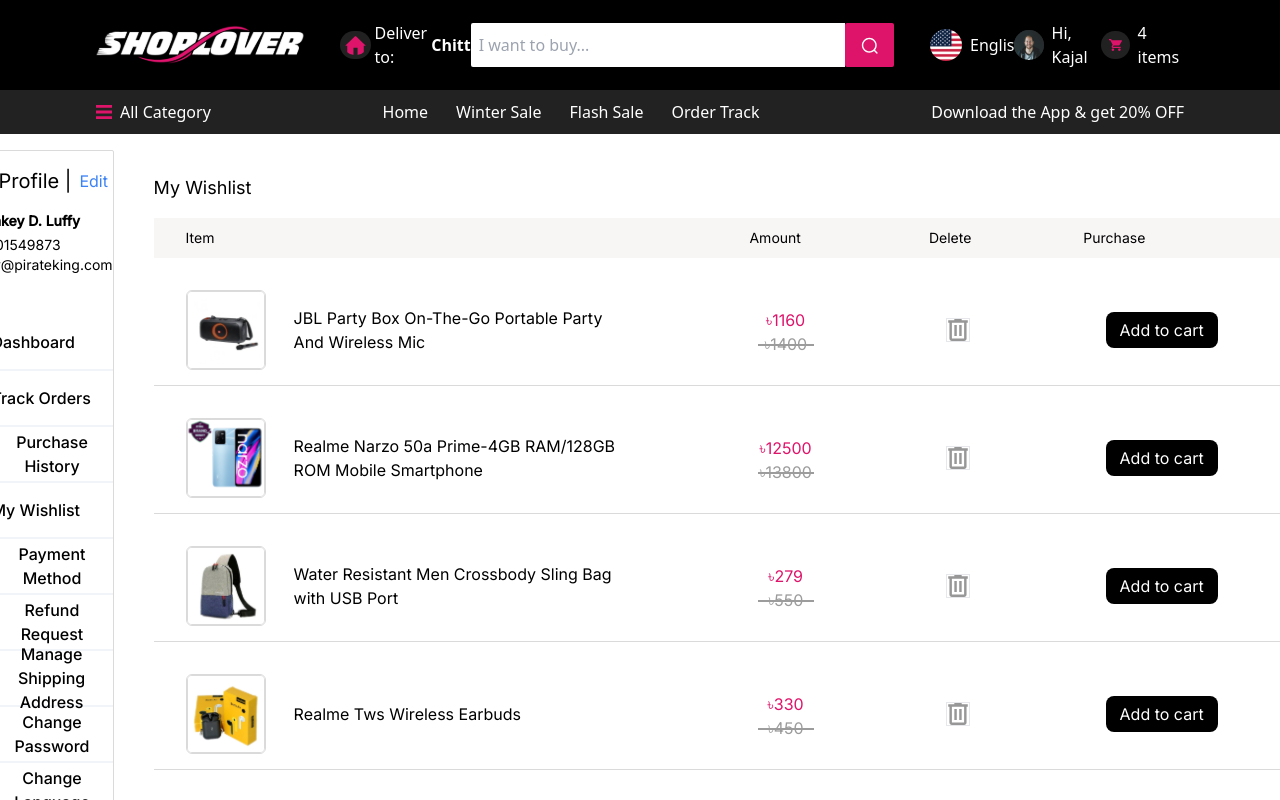
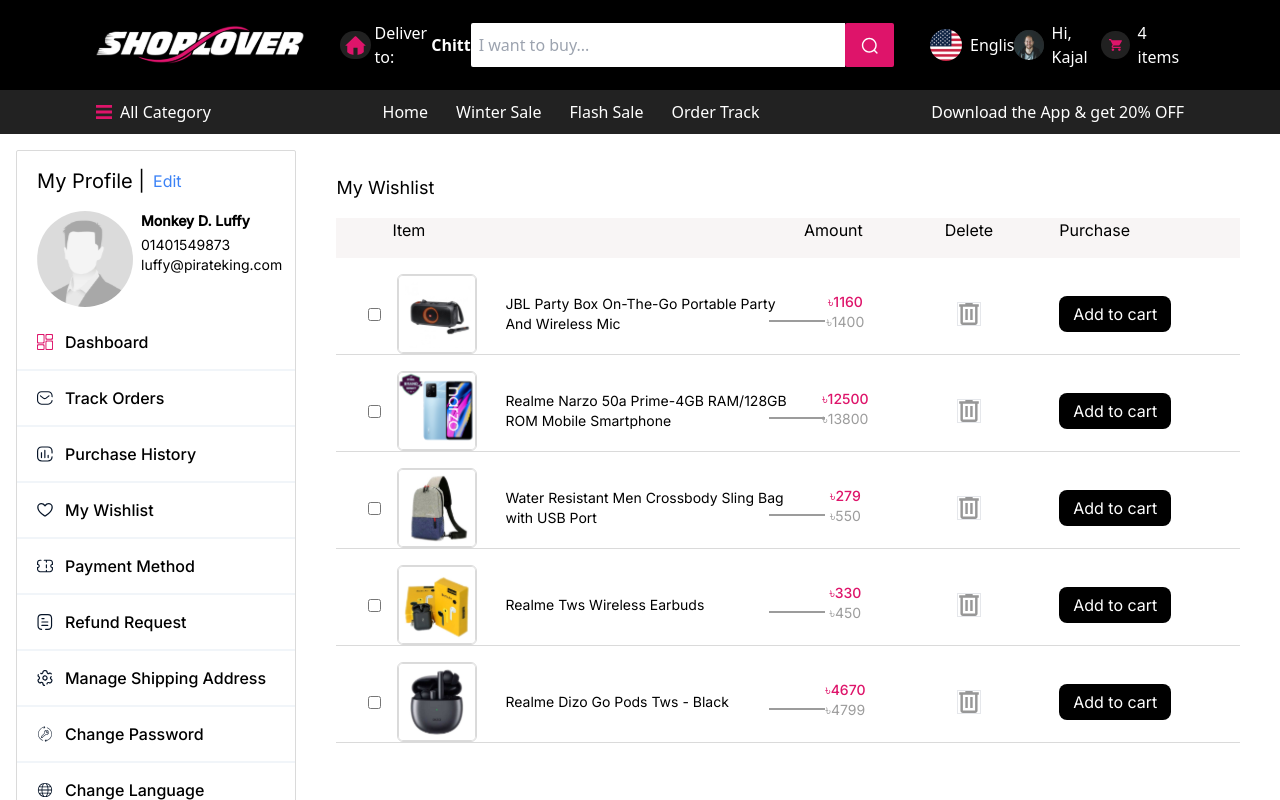
Before and after one commit to mrzahidxy/shoplover-ecommerce, a Next.js app: page /users/wishlist in a window 1280 px wide. Shown: the top 800 px of the page. Built offline with nearby package versions, Linux system fonts and the light colour scheme.

Commit message:
wishlist responsive 	modified:   pages/users/wishlist.js 	new file:   public/Nahin/wishlist/cart.svg

```diff
--- a/pages/users/wishlist.js
+++ b/pages/users/wishlist.js
@@ -2,6 +2,8 @@
 import {useState} from 'react'
 
 import bin from "../../public/Nahin/wishlist/bin.svg"
+import cart from "../../public/Nahin/wishlist/cart.svg"
+
 import speaker from "../../public/Nahin/wishlist/product/speaker.svg"
 import phone from "../../public/Nahin/wishlist/product/phone.svg"
 import bag from "../../public/Nahin/wishlist/product/bag.svg"
@@ -22,33 +24,69 @@
     return (
         <div className='m-6'>
             <h1 className='mb-4 text-lg'>My Wishlist</h1>
-            <div className='h-10 flex flex-row bg-listBar items-center font-normal text-sm'>
-                <h1 className='ml-8'>Item</h1>
-                <h1 className='ml-[535px]'>Amount</h1>
-                <h1 className='ml-32'>Delete</h1>
-                <h1 className='ml-28 mr-24'>Purchase</h1>
+            {/* <div className='h-10  flex-row bg-listBar items-center font-normal text-sm hidden sm:flex'> */}
 
+            <div className=''>
+                <div className='h-10 hidden md:grid grid-cols-10 bg-listBar'>
+                    {/* <h1 className='ml-8 mr-[535px]'>Item</h1>
+                    <h1 className=''>Amount</h1>
+                    <h1 className='ml-32 hidden lg:flex'>Delete</h1>
+                    <h1 className='ml-28 mr-24'>Purchase</h1> */}
+
+                    <h1 className=' col-span-5  ml-14'>Item</h1>
+                    <h1 className=' text-center'>Amount</h1>
+                    <h1 className=' text-center hidden lg:flex justify-center col-span-2'>Delete</h1>
+                    <h1 className=' col-span-2 sm:max-lg:ml-20'>Purchase</h1>
+
+                </div>
             </div>
+
+
 
             <div className='flex flex-col'>
                 {
                     Wishes.map((products)=>(
-                        <div className='mt-4 flex flex-row h-28 items-center border-b-1 border-borderColor'>
-                            <div className='ml-8 w-[440px] flex flex-row items-center'>
+                        // <div className='mt-4 flex flex-row h-28 items-center border-b-1 border-borderColor'>
+
+                        //     <div className='ml-8 w-[440px] flex flex-row items-center'>
+                        //         <input type='checkbox' className='mr-4' />
+                        //         <Image src={products.image} className="w-20 h-20 rounded-md border-1 border-borderColor"/>
+                        //         <h1 className='ml-7'>{products.title}</h1>
+                        //     </div>
+                        //     <div className='ml-32 w-16 h-11 flex flex-col items-center text-lg'>
+                        //         <h1 className='text-[#DE146A] font-medium'>৳{products.discounted}</h1>
+                        //         <h1 className='text-mygrey'>৳{products.original}</h1>
+                        //         <div className='-translate-y-3'><div className='w-14 h-0.5 bg-mygrey'></div></div>
+                        //     </div>
+                        //     <button className='ml-32 w-16 hidden lg:flex'>
+                        //         <Image src={bin} className="w-6 h-6 border-1"/>
+                        //     </button>
+                        //     <button className='ml-20 mr-24 bg-black text-white w-28 h-9 rounded-lg'>
+                        //         <h1 className='hidden sm:flex justify-center'>Add to cart</h1>
+                        //         <Image src={cart} className="w-8 h-8 sm:hidden" />
+                        //     </button>
+
+                        // </div>
+
+                        <div className='mt-4 grid md:grid-cols-10 items-center border-b-1 border-borderColor'>
+
+                            <div className=' ml-8 flex flex-row items-center col-span-5 '>
+                                <input type='checkbox' className='mr-4' />
                                 <Image src={products.image} className="w-20 h-20 rounded-md border-1 border-borderColor"/>
-                                <h1 className='ml-7'>{products.title}</h1>
+                                <h1 className='ml-2 md:ml-7 text-sm md:text-md'>{products.title}</h1>
                             </div>
-                            <div className='ml-32 w-16 h-11 flex flex-col items-center'>
-                                <h1 className='text-[#DE146A]'>৳{products.discounted}</h1>
-                                <h1 className='text-mygrey'>৳{products.original}</h1>
-                                <div className='-translate-y-3'><div className='w-14 h-0.5 bg-mygrey'></div></div>
+                            <div className='md:ml-6 h-11 flex flex-row md:flex-col items-center text-lg'>
+                                <h1 className='text-[#DE146A] text-sm font-medium'>৳{products.discounted}</h1>
+                                <h1 className='text-mygrey text-sm ml-1 md:ml-0'>৳{products.original}</h1>
+                                <div className='-translate-x-12 md:-translate-y-3'><div className='w-14 h-0.5 bg-mygrey'></div></div>
                             </div>
-                            <button className='ml-32 w-16'>
+                            <button className=' justify-center hidden lg:flex col-span-2'>
                                 <Image src={bin} className="w-6 h-6 border-1"/>
                             </button>
-                            <button className='ml-24 mr-24 bg-black text-white w-28 h-9 rounded-lg'>
-                                Add to cart
-                            </button>
+                            <div className=' text-white col-span-2 flex flex-col md:max-lg:ml-20'>
+                                <button className='bg-black rounded-lg hidden md:flex justify-center items-center w-28 h-9 '>Add to cart</button>
+                                <Image src={cart} className="w-8 h-8 md:hidden " />
+                            </div>
 
                         </div>
                     ))
```
Also changed, not shown: public/Nahin/wishlist/cart.svg (added).
